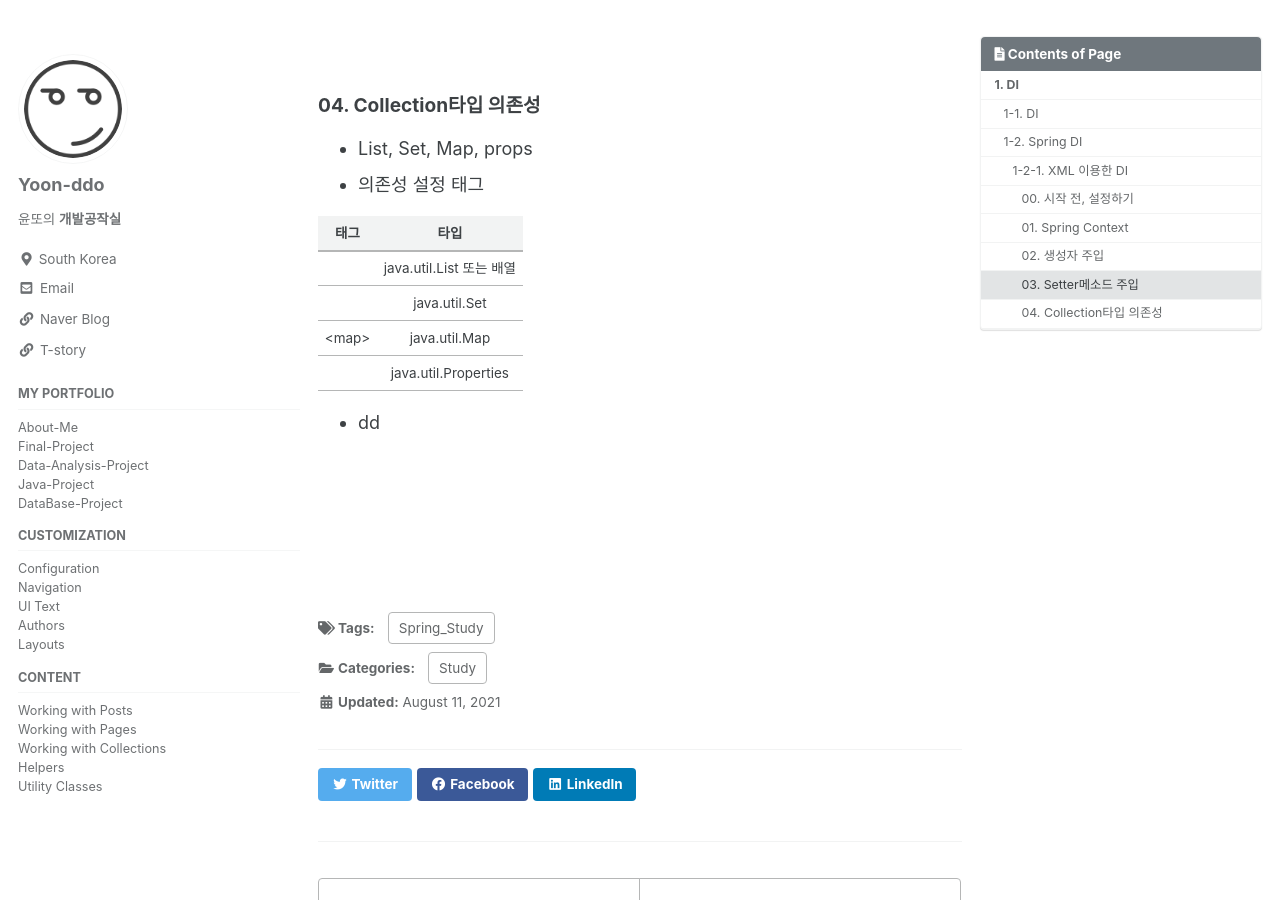
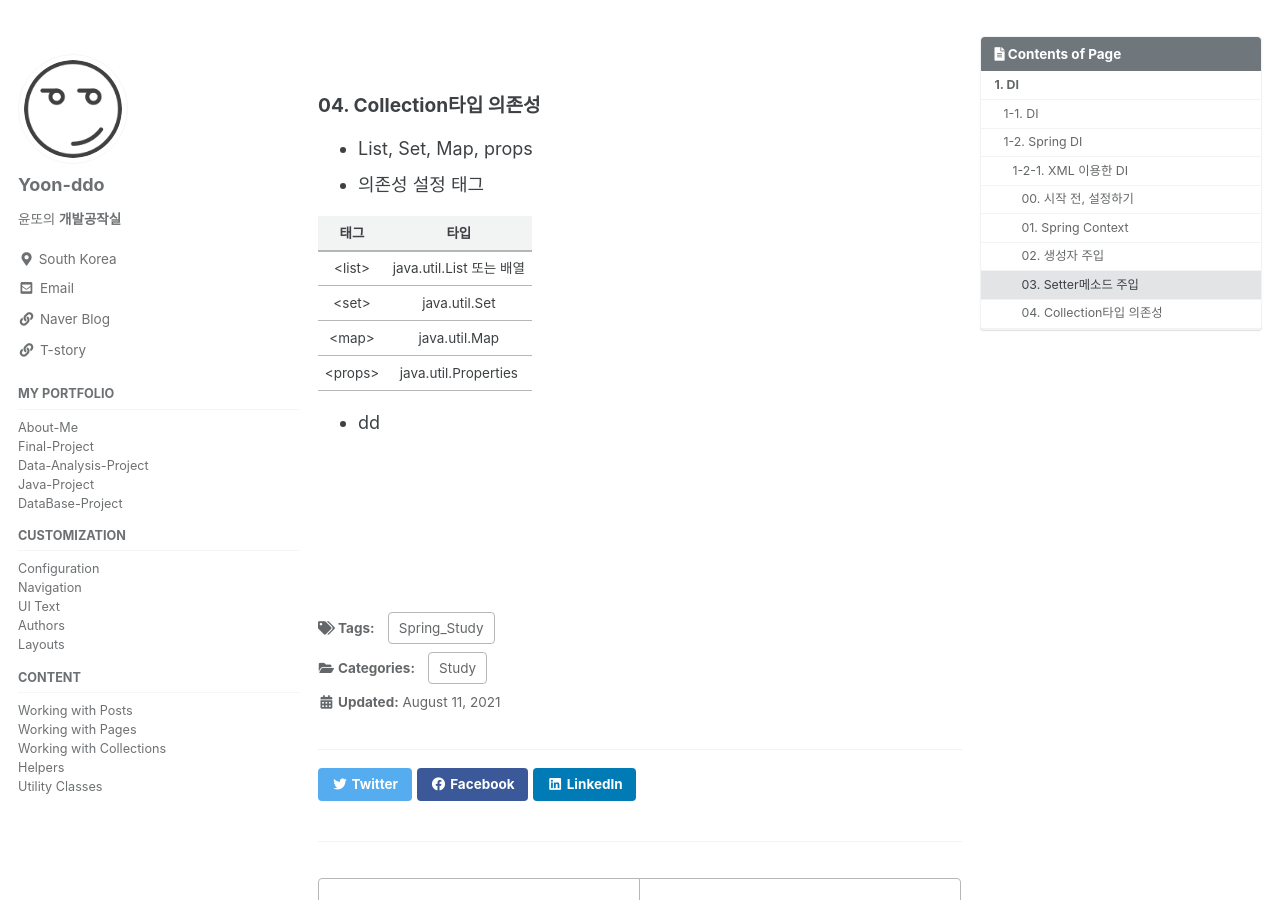
Before and after one commit to Yoon-ddo/Yoon-ddo.github.io, a Jekyll site: the page built from _posts/2021-08-11-Spring06_복습.md, in a window 1280 px wide and 900 px high, scrolled down 5204 px. Built offline with Jekyll 4.4.1, drawn with Linux system fonts in a browser that asks for light colours; cached includes are drawn as plain includes.

Commit message:
Update 2021-08-11-Spring06_복습.md

```diff
--- a/_posts/2021-08-11-Spring06_복습.md
+++ b/_posts/2021-08-11-Spring06_복습.md
@@ -169,10 +169,10 @@ context.close();
 
 | 태그 | 타입 |
 |:---:|:---:|
-| <list> | java.util.List 또는 배열 |
-| <set> | java.util.Set |
-| <map> | java.util.Map |
-| <props> | java.util.Properties |
+| \<list> | java.util.List 또는 배열 |
+| \<set> | java.util.Set |
+| \<map> | java.util.Map |
+| \<props> | java.util.Properties |
 
 
 * dd
```
